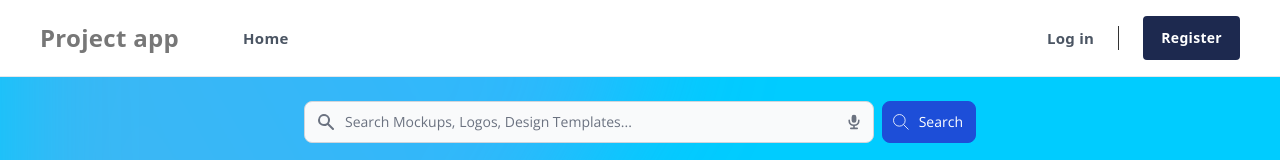
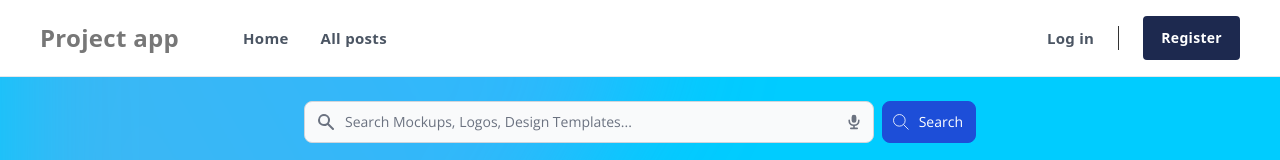
Before and after one commit to iamkelesh/react-exam-app-2025, a React (Vite) app in the folder client-app/: page / in a window 1280 px wide. Shown: the top 160 px of the page. Built offline with nearby package versions, Linux system fonts and the light colour scheme; no server answers; the database is empty.

Commit message:
added link in header to all posts

```diff
--- a/client-app/src/components/header/Header.jsx
+++ b/client-app/src/components/header/Header.jsx
@@ -27,6 +27,11 @@ function Header() {
                             <li className='max-lg:border-b max-lg:py-3'>
                                 <Link to="/"
                                     className='hover:text-[#007bff] text-gray-600 block font-bold text-[15px]'>Home</Link>
+                            </li>
+
+                            <li className='max-lg:border-b max-lg:py-3'>
+                                <Link to="/all-posts"
+                                    className='hover:text-[#007bff] text-gray-600 block font-bold text-[15px]'>All posts</Link>
                             </li>
 
                             {isAuthenticated &&
```
